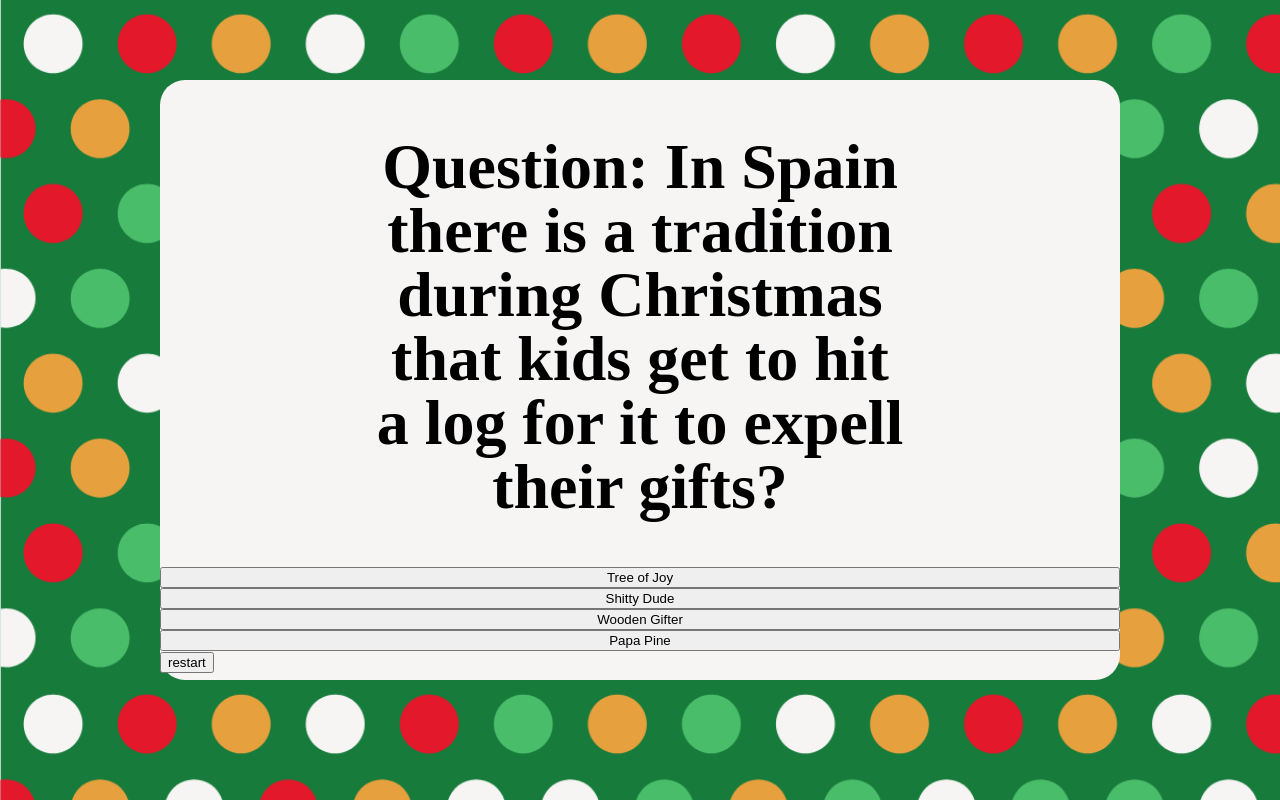
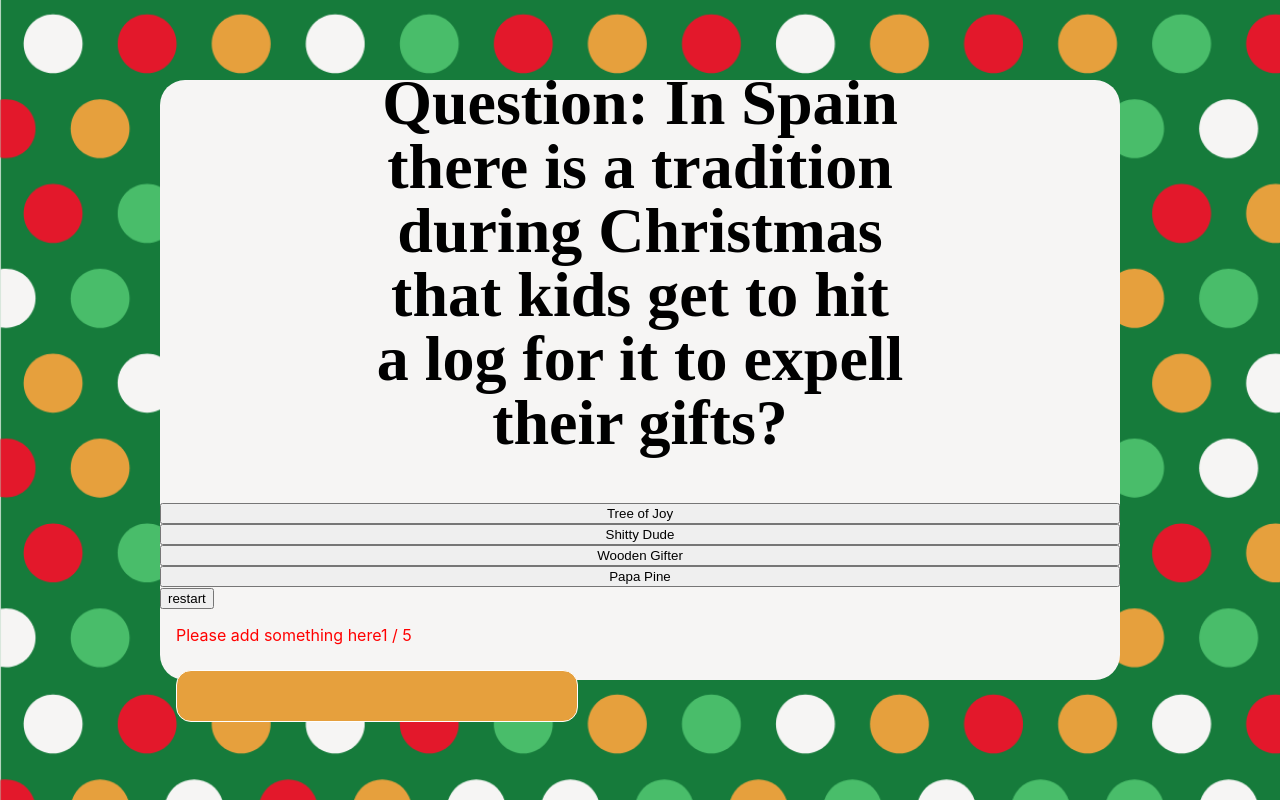
Before and after one commit to Technigo/project-redux-quiz-old, a React (Create React App) app: page /quiz in a window 1280 px wide. Built offline with nearby package versions, Linux system fonts and the light colour scheme.

Commit message:
added progressbar

```diff
--- a/src/components/CurrentQuestion.js
+++ b/src/components/CurrentQuestion.js
@@ -4,6 +4,7 @@ import { Link } from 'react-router-dom'
 import { quiz } from 'reducers/quiz'
 import RestartButton from './RestartButton'
 import { Background, QuestionContainer, Headers } from './Styling/GlobalStyles'
+import ProgressBar from './Progressbar'
 
 export const CurrentQuestion = () => {
   const question = useSelector((state) => state.quiz.questions[state.quiz.currentQuestionIndex])
@@ -36,6 +37,7 @@ export const CurrentQuestion = () => {
         <Link to="/">
           <RestartButton />
         </Link>
+        <ProgressBar />
       </QuestionContainer>
     </Background>
   )
--- a/src/components/Progressbar.js
+++ b/src/components/Progressbar.js
@@ -0,0 +1,56 @@
+import React from 'react';
+import { useSelector } from 'react-redux';
+import styled from 'styled-components'
+
+const ProgressContainer = styled.div`
+  width: 400px;
+  height: 50px;
+  border-radius: 15px;
+  background-color: #E6A03D;
+  position: relative;
+  overflow: hidden;
+  display: flex;
+  margin-top: 25px;
+  justify-content: space-between;
+  align-items: center;
+  border: 1px solid white;
+`;
+
+const ProgressStatus = styled.div`
+  width: ${(props) => props.width};
+  background: linear-gradient(
+    90deg,
+    #49BD6A 0%,
+    #49BD6A 100%
+  );
+  transition: width 1s ease-in-out;
+  height: 100%;
+  position: absolute;
+  top: 0;
+`;
+const Amount = styled.label`
+color: red; `
+
+const Wrapper = styled.div`
+display:block;
+padding: 1em;  `
+
+const ProgressBar = () => {
+  const question = useSelector((state) => state.quiz.questions[state.quiz.currentQuestionIndex])
+  const amountOfQuestions = useSelector((state) => state.quiz.questions.length);
+  const percentCompleted = `${useSelector(
+    (store) => (store.quiz.currentQuestionIndex * 100) / store.quiz.questions.length
+  )}%`;
+  return (
+    <Wrapper>
+      <Amount> Please add something here
+        {question.id} / {amountOfQuestions}
+      </Amount>
+      <ProgressContainer>
+
+        <ProgressStatus width={percentCompleted} />
+      </ProgressContainer>
+    </Wrapper>
+  )
+}
+export default ProgressBar
```
Also changed, not shown: 1 other file (tests, documents, lock files or other folders).
